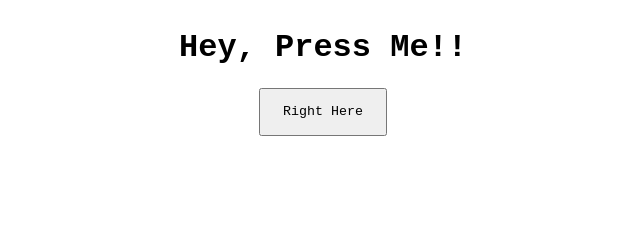
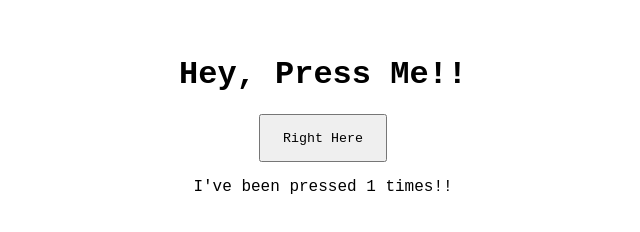
Before and after one commit to Mastermind326/Button-Project, a plain HTML site: page index.html in a window 1280 px wide. Both pictures are taken after a click on the button "Right Here". Shown: the whole page, without its empty margins (317-957 px from the left). Drawn offline with Linux system fonts and the light colour scheme.

Commit message:
add click count functionality

```diff
--- a/index.html
+++ b/index.html
@@ -1,21 +1,23 @@
 <!DOCTYPE html>
-<html>
+<html lang="en">
     <head>
         <meta charset="utf-8">
-        <meta http-equiv="X-UA-Compatible" content="IE=edge">
+        <meta content="IE=edge">
         <title>Button Project</title>
         <meta name="description" content="">
         <meta name="viewport" content="width=device-width, initial-scale=1">
-        <link rel="stylesheet" href="./style.css">
+        <link rel="stylesheet" href="./style.css" type="text/css">
     </head>
     <body>
+
+
         <div class="flex-container">
             <h1 class="flex-item">Hey, Press Me!!</h1>
-            <div>
                 <button id="button">Right Here</button>
-                <p class="click-count"></p>
-            </div>
+                <p id="click-count"></p>
         </div>
-        <script src="script.js" async defer></script>
+
+        <script src="script.js" async defer type="text/javascript"></script>
+
     </body>
 </html>
--- a/script.js
+++ b/script.js
@@ -1,2 +1,9 @@
-let button = document.getElementById('button');
-let count = document.getElementsByClassName('click-count');
+var button = document.getElementById('button');
+
+var clicks = 0
+function countUp() {
+    clicks+=1;
+    document.getElementById("click-count").innerHTML = 'I\'ve been pressed '+clicks+ ' times!!';
+};
+
+button.addEventListener('click', countUp);
--- a/style.css
+++ b/style.css
@@ -8,6 +8,7 @@ h1{
     grid-column: 3;
     font-family: 'Courier New', Courier, monospace;
     color: black;
+    margin-top: 3rem;
 
 }
 
@@ -16,3 +17,7 @@ button{
     width: 8rem;
     height: 3rem;
 }
+
+p{
+    font-family: 'Courier New', Courier, monospace;
+}
```
